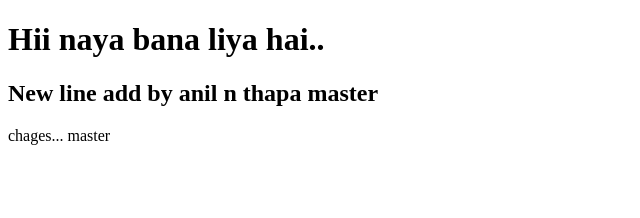
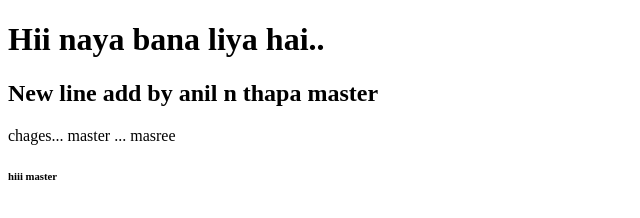
Before and after one commit to thapatechnical/thapaanilgit, a plain HTML site: page index.html in a window 1280 px wide. Shown: the full height of the page, 0-640 px from the left. Drawn offline with Linux system fonts and the light colour scheme.

Commit message:
just chk

```diff
--- a/index.html
+++ b/index.html
@@ -8,7 +8,8 @@
 	<h1> Hii naya bana liya hai..</h1>
 	<h2> New line add by anil n thapa master</h2>
 
-	<p>chages... master</p>
+	<p>chages... master ... masree</p>
+	<h6>hiii master</h6>
 
 </body>
 </html>
```
